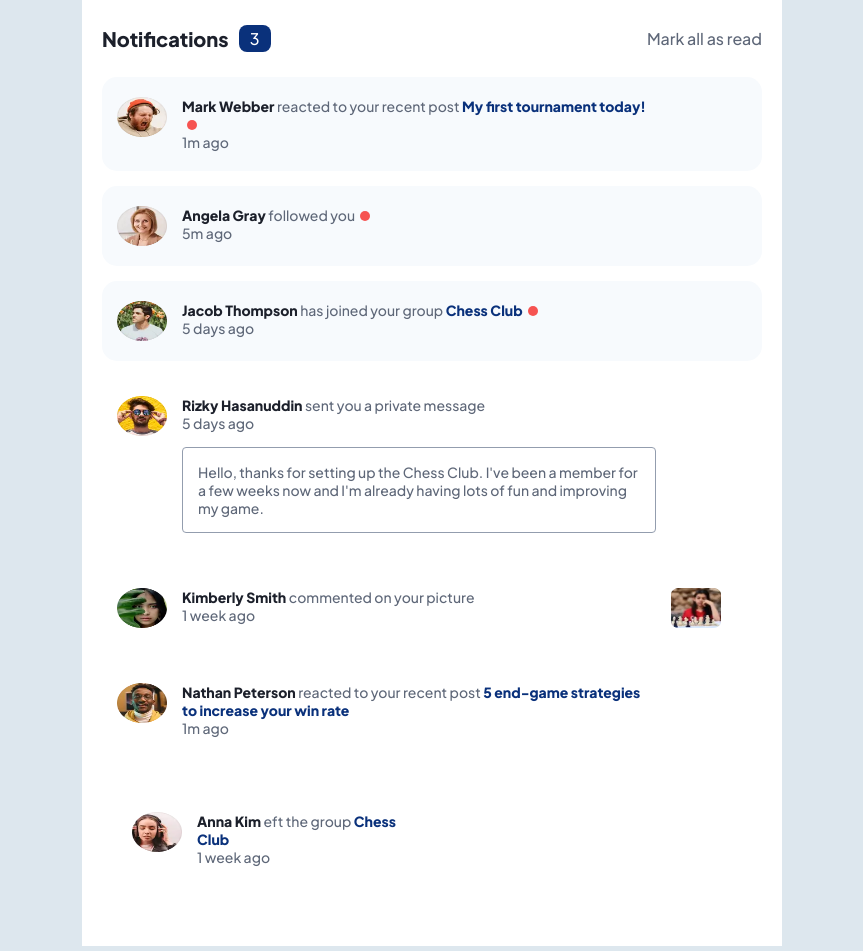
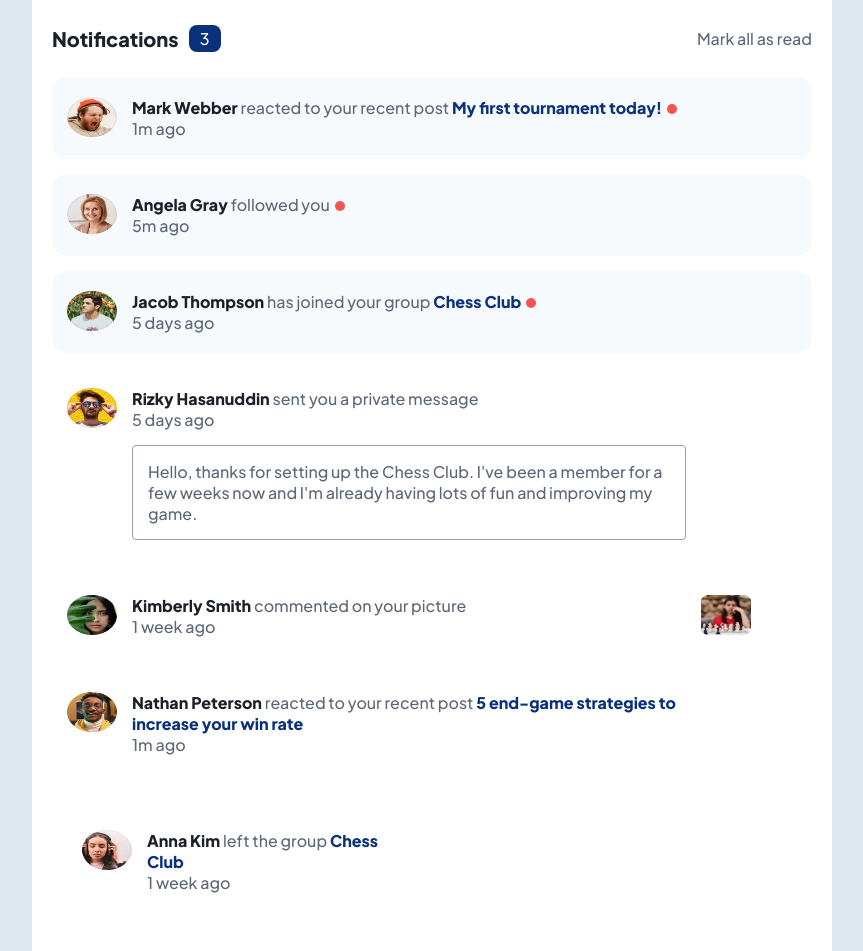
Before and after one commit to HyperXXX23/notifications-page-main, a plain HTML site: page index.html in a window 1280 px wide. Shown: the top 951 px of the page, without its empty margins (208-1071 px from the left). Drawn offline with Linux system fonts and the light colour scheme.

Commit message:
varios cambios

```diff
--- a/index.html
+++ b/index.html
@@ -23,8 +23,9 @@
     <div id="not-1" class="notification unread">
       <img src="assets/images/avatar-mark-webber.webp" alt="">
       <div class="notif-text">
-        <p><span class="name">Mark Webber </span> reacted to your recent post <span class="location">My first tournament
-            today!</span><span class="circle"></span>
+        <p><a href="#" class="name">Mark Webber </a> reacted to your recent post <a href="#" class="location">My first
+            tournament
+            today!</a><span class="circle"></span>
         </p>
         <p class="time">1m ago</p>
       </div>
@@ -34,7 +35,7 @@
     <div id="not-2" class="notification unread">
       <img class="avatar" src="assets/images/avatar-angela-gray.webp" alt="">
       <div class="notif-text">
-        <p><span class="name">Angela Gray </span> followed you<span class="circle"></span>
+        <p><a href="#" class="name">Angela Gray </a> followed you<span class="circle"></span>
         </p>
         <p class="time">5m ago</p>
       </div>
@@ -43,8 +44,8 @@
     <div id="not-3" class="notification unread">
       <img src="assets/images/avatar-jacob-thompson.webp" alt="">
       <div class="notif-text">
-        <p><span class="name">Jacob Thompson </span> has joined your group <span class="location">Chess Club</span><span
-            class="circle"></span>
+        <p><a href="#" class="name">Jacob Thompson </a> has joined your group <a href="#" class="location">Chess
+            Club</a><span class="circle"></span>
         </p>
         <p class="time">5 days ago</p>
       </div>
@@ -53,7 +54,7 @@
     <div id="not-4" class="notification">
       <img src="assets/images/avatar-rizky-hasanuddin.webp" alt="">
       <div class="notif-text">
-        <p><span class="name">Rizky Hasanuddin </span> sent you a private message<span class="circle"></span></p>
+        <p><a href="#" class="name">Rizky Hasanuddin </a> sent you a private message<span class="circle"></span></p>
         <p class="time">5 days ago</p>
         <p class="message">Hello, thanks for setting up the Chess Club. I've been a member for a few weeks now and
           I'm already having lots of fun and improving my game.</p>
@@ -63,20 +64,21 @@
     <div id="not-5" class="notification">
       <img src="assets/images/avatar-kimberly-smith.webp" alt="">
       <div class="notif-text">
-        <p><span class="name">Kimberly Smith </span> commented on your picture<span class="circle"></span>
+        <p><a href="#" class="name">Kimberly Smith </a> commented on your picture<span class="circle"></span>
         </p>
         <p class="time">1 week ago</p>
       </div>
-      <div class="post-img">
+      <a href="#" class="post-img">
         <img src="/assets/images/image-chess.webp" alt="">
-      </div>
+      </a>
     </div>
 
     <div id="not-6" class="notification">
       <img src="assets/images/avatar-nathan-peterson.webp" alt="">
       <div class="notif-text">
-        <p><span class="name">Nathan Peterson </span> reacted to your recent post <span class="location">5 end-game
-            strategies to increase your win rate</span><span class="circle"></span>
+        <p><a href="#" class="name">Nathan Peterson </a> reacted to your recent post <a href="#" class="location">5
+            end-game
+            strategies to increase your win rate</a><span class="circle"></span>
         </p>
         <p class="time">1m ago</p>
       </div>
@@ -86,7 +88,7 @@
       <div class="notification">
         <img src="assets/images/avatar-anna-kim.webp" alt="">
         <div class="notif-text">
-          <p><span class="name">Anna Kim </span> eft the group <span class="location">Chess Club</span><span
+          <p><a href="#" class="name">Anna Kim </a> left the group <a href="#" class="location">Chess Club</a><span
               class="circle"></span>
           </p>
           <p class="time">1 week ago</p>
--- a/style.css
+++ b/style.css
@@ -34,7 +34,7 @@ img {
 }
 
 .container {
-    max-width: 700px;
+    max-width: 800px;
     margin: 0 auto;
 
 }
@@ -79,6 +79,11 @@ main .headlines .noti-num h2 {
 main .headlines a {
     color: var(--dark-grayish-b-blue);
     font-size: 16px;
+    transition: color .2s ease-in;
+}
+
+main .headlines a:hover {
+    color: var(--blue);
 }
 
 /* Notifications */
@@ -131,9 +136,14 @@ main .notification .notif-text .message {
     border-radius: 4px;
     padding: 15px;
     margin-top: 15px;
+    transition: all .2s ease-in-out;
+    cursor: pointer;
 }
 
-
+main .notification .notif-text .message:hover {
+    background-color: var(--light-grayish-blue-1);
+    border: 1px solid transparent;
+}
 
 main .unread {
     background-color: var(--very-light-grayish-b-blue);
@@ -150,4 +160,8 @@ main .unread .circle {
     display: inline-block;
 }
 
-@media (min-width: 868px) {}
+@media (min-width: 868px) {
+    main .notification {
+        font-size: 16px;
+    }
+}
```
